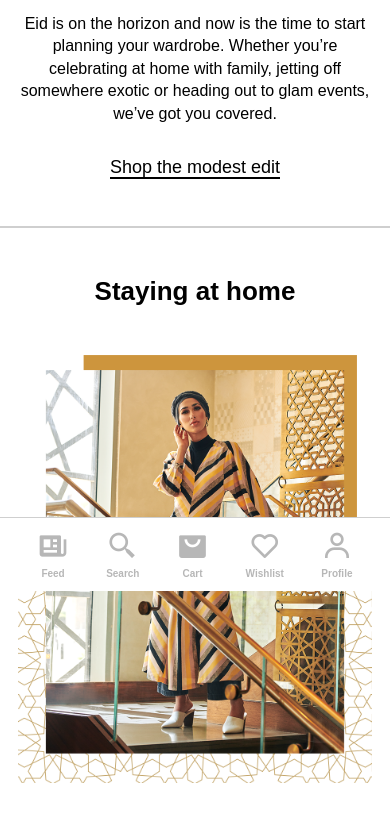
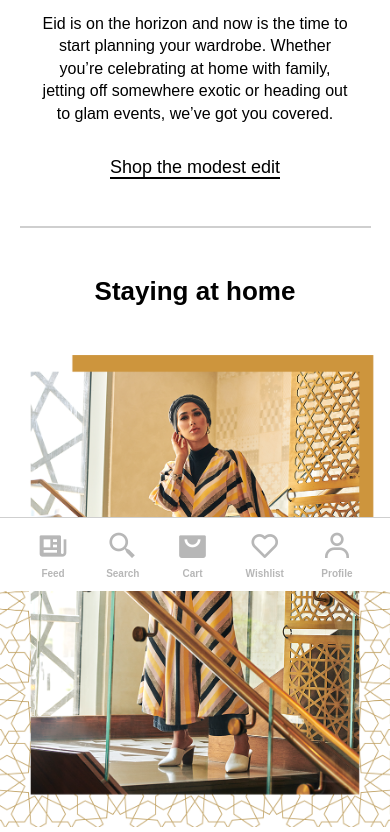
Before and after one commit to faiyazrafeek/namshi-front-end, a plain HTML site: page index.html in a window 390 px wide. Shown: the part 253-1085 px from the top of the page. Drawn offline with nearby package versions, Linux system fonts and the light colour scheme; a web font is replaced by a local one.

Commit message:
adjust the responsivenesss

```diff
--- a/assets/styles/style.css
+++ b/assets/styles/style.css
@@ -266,7 +266,7 @@ section#going-out{
     }
 
     .w-7{
-        margin: 0;
+        margin: 0 5%;
     }
 
 
@@ -323,7 +323,7 @@ section#going-out{
     /* Nav End */
 
     /* Section Start  */
-    section{
+    section#hero{
         padding: 48px 18px 48px;
     }
 
@@ -340,7 +340,7 @@ section#going-out{
         font-size: 20px;
         line-height: 1.4;
         margin-bottom: 32px;
-        padding: 0 ;
+        padding: 0 18px ;
     }
 
     section h4{
@@ -381,7 +381,7 @@ section#going-out{
     }
     /* Section End  */
 
-    /* Mobile Responsive Start */
+    /* Mobile Menu Start */
     .mobile-menu{
         position: fixed;
         bottom: 0;
@@ -420,7 +420,7 @@ section#going-out{
         font-size: 38px;
         color: #b7b7b7;
     }
-    /* Mobile Responsive End */
+    /* Mobile Menu End */
   }
 
   @media (max-width: 460px) {
@@ -432,8 +432,12 @@ section#going-out{
     /* Nav End */
 
     /* Section Start  */
+    section#hero{
+        padding: 48px 18px 48px;
+    }
+
     section{
-        padding: 48px 18px 48px;
+        padding: 48px 0;
     }
 
     section h1{
@@ -465,7 +469,7 @@ section#going-out{
     }
     /* Section End  */
 
-    /* Mobile Responsive Start */
+    /* Mobile Menu Start */
     .mobile-menu .menu-item span {
         font-size: 10px;
     }
@@ -474,6 +478,6 @@ section#going-out{
     .mobile-menu .menu-item .bx{
         font-size: 32px;
     }
-    /* Mobile Responsive End */
+    /* Mobile Menu End */
 
   }
--- a/index.html
+++ b/index.html
@@ -21,7 +21,7 @@
         </div>
         <div class="header-right">
             <div class="searchbar">
-                <input type="text" placeholder="Search pver 700 brands">
+                <input type="text" placeholder="Search over 700 brands">
                 <i class='bx bx-search'></i>
             </div>
             <div class="icons">
```
